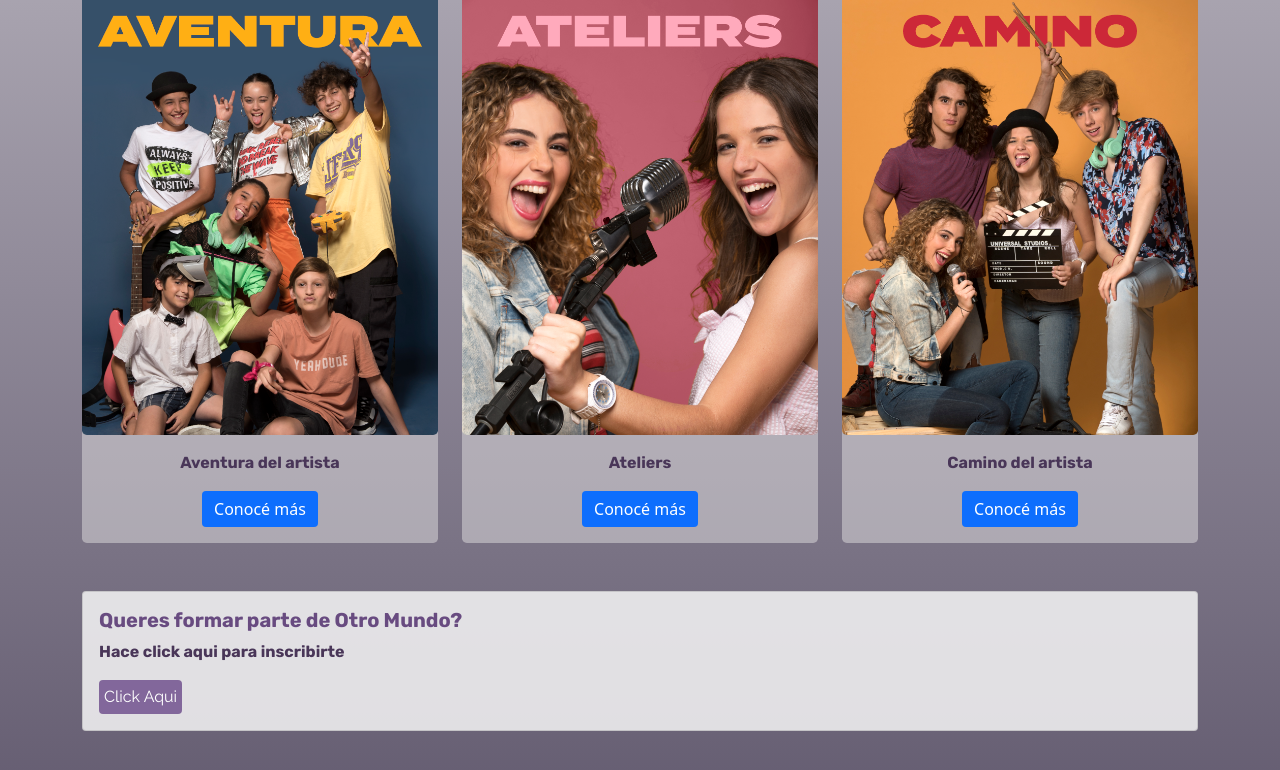
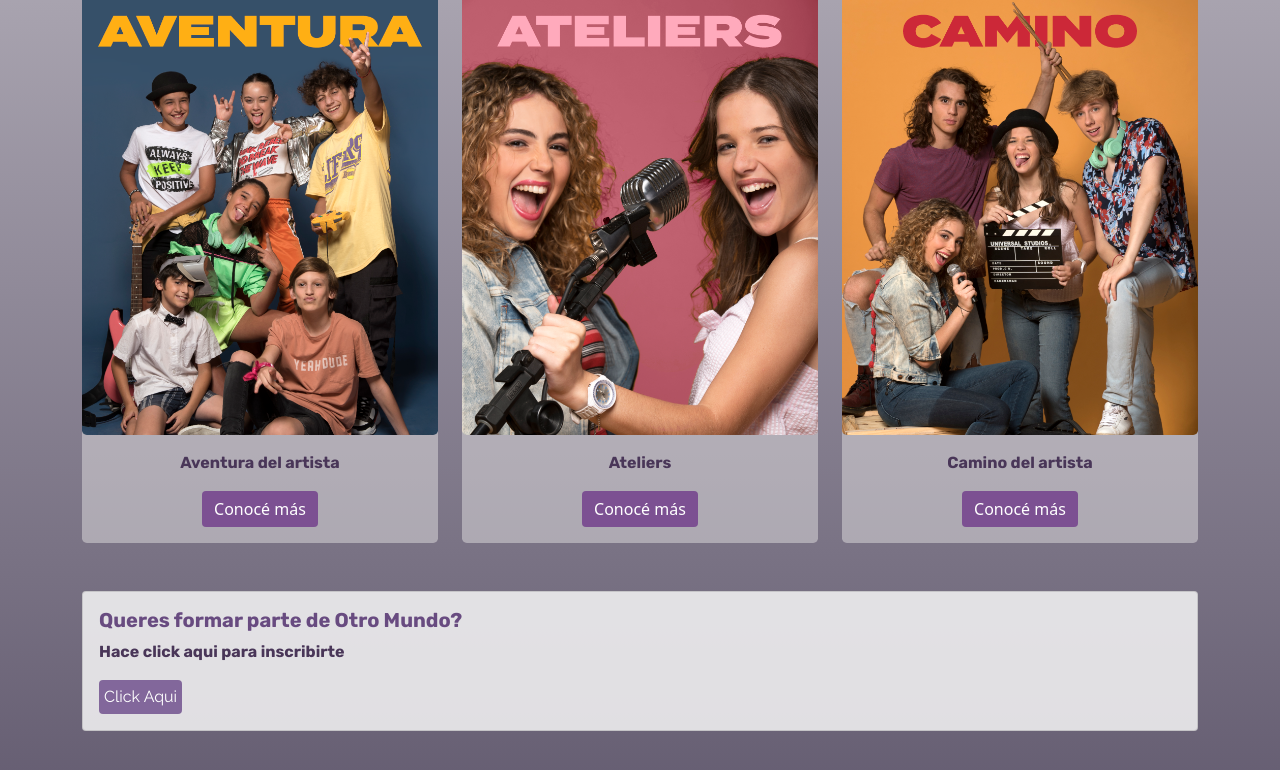
Before and after one commit to solfleischer/bootsrap, a plain HTML site: page otromundo.html in a window 1280 px wide. Shown: the part 931-1701 px from the top of the page. Drawn offline with nearby package versions, Linux system fonts and the light colour scheme.

Commit message:
sitiocris

```diff
--- a/css/syles.css
+++ b/css/syles.css
@@ -37,6 +37,14 @@ button{
      .bg2{
         background: rgb(202, 184, 211);
          }
+
+         .bg3{
+          background: rgb(124, 80, 146);
+           }
+
+           .bg3:hover{
+            background: rgb(131, 236, 243);
+             }
 
 .position{
    position: absolute;
```
